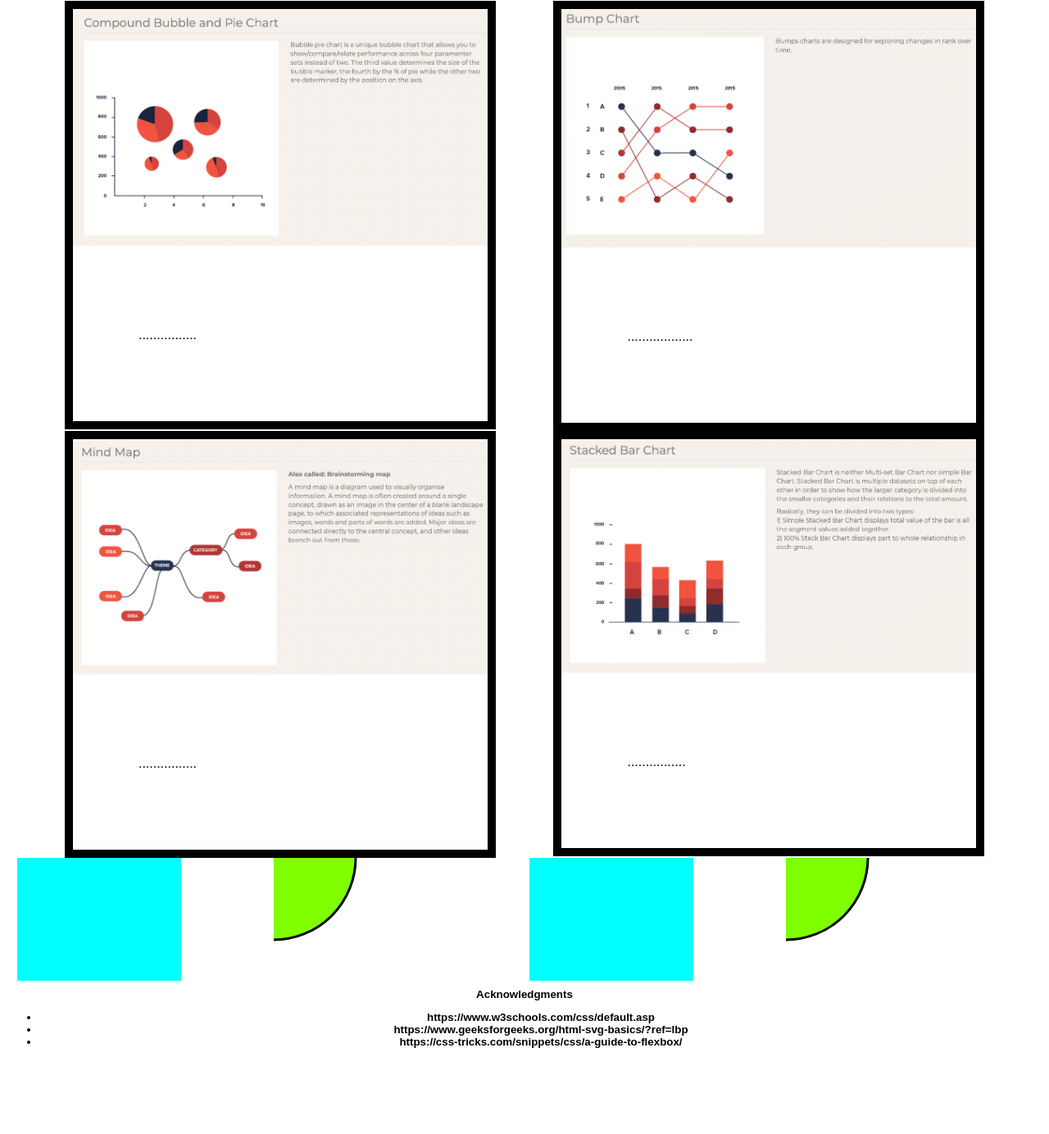
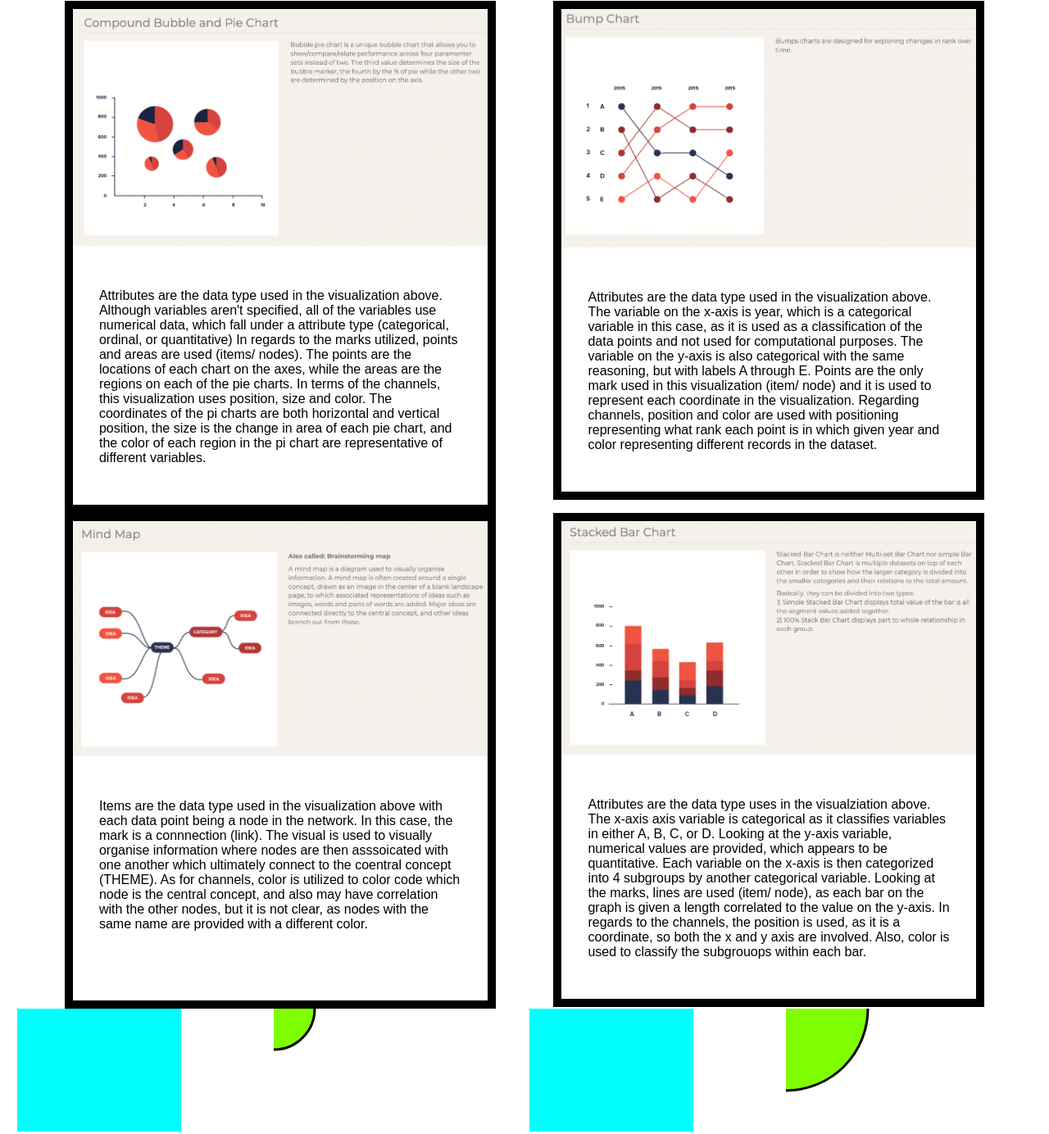
Before and after one commit to DS4200-S22/hw-03-nikola-and-justin, a plain HTML site: page index.html in a window 1280 px wide. Shown: the part 79-1463 px from the top of the page at 82% size. Before the commit the page ends 1372 px from the top, so only its background shows below. Drawn offline with Linux system fonts and the light colour scheme.

Commit message:
Added paragraphs, but shapes incomplete

```diff
--- a/index.css
+++ b/index.css
@@ -12,7 +12,7 @@ img {
 }
 
 p {
-  padding: 5rem 5rem 5rem 5rem;
+  padding: 2rem 2rem 2rem 2rem;
   max-width: 100%;
 }
 
--- a/index.html
+++ b/index.html
@@ -14,21 +14,28 @@
 <div class="flex-container">
     <div class="flex-item">
         <img src="img/bubble_and_pie_chart.png">
-        <p> ................</p>
+        <p> Attributes are the data type used in the visualization above. Although variables aren't specified, all of the variables use numerical data, which fall under a
+            attribute type (categorical, ordinal, or quantitative) In regards to the marks utilized, points and areas are used (items/ nodes). The points
+            are the locations of each chart on the axes, while the areas are the regions on each of the pie charts. In terms of the channels, this visualization
+            uses position, size and color. The coordinates of the pi charts are both horizontal and vertical position, the size is the change in area of each pie chart, and the color of each region in the pi chart are representative of different variables.
+        </p>
 
     </div>
     <div class="flex-item">
         <img src="img/bump_chart.png">
-        <p> .................. </p>
+        <p> Attributes are the data type used in the visualization above. The variable on the x-axis is year, which is a categorical variable in this case, as it is used
+            as a classification of the data points and not used for computational purposes. The variable on the y-axis is also categorical with the same reasoning, but with labels A through E. Points are the only mark used in this visualization (item/ node) and it is used to represent each coordinate in the visualization. Regarding channels, position and color are used with positioning representing what rank each point is in which given year and color representing different records in the dataset. <br>
+        </p>
 
     </div>
     <div class="flex-item">
         <img src="img/mind_map.png">
-        <p> ................</p>
+        <p> Items are the data type used in the visualization above with each data point being a node in the network. In this case, the mark is a connnection (link). The visual is used to visually organise information where nodes are then asssoicated with one another which ultimately connect to the coentral concept (THEME). As for channels, color is utilized to color code which node is the central concept, and also may have correlation with the other nodes, but it is not clear, as nodes with the same name are provided with a different color. <br> <br> <br>
+        </p>
     </div>
     <div class="flex-item">
         <img src="img/stacked_bar_chart.png">
-        <p> ................ </p>
+        <p> Attributes are the data type uses in the visualziation above. The x-axis axis variable is categorical as it classifies variables in either A, B, C, or D. Looking at the y-axis variable, numerical values are provided, which appears to be quantitative. Each variable on the x-axis is then categorized into 4 subgroups by another categorical variable. Looking at the marks, lines are used (item/ node), as each bar on the graph is given a length correlated to the value on the y-axis. In regards to the channels, the position is used, as it is a coordinate, so both the x and y axis are involved. Also, color is used to classify the subgrouops within each bar.   </p>
 
     </div>
 </div>
@@ -37,7 +44,7 @@
         <rect class="rect" width="200" height="200" ></rect>
     </svg>
     <svg>
-        <circle class="circle" r="100" stroke="black" stroke-width="3" fill="red" />
+        <circle class="circle" r="50" stroke="black" stroke-width="3" fill="red" />
     </svg>
     <svg >
         <rect class="rect" width="200" height="200" ></rect>
```
